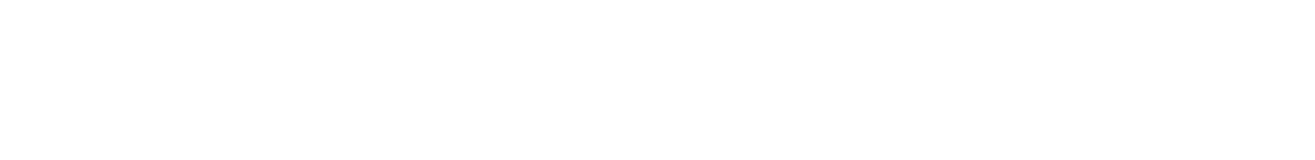
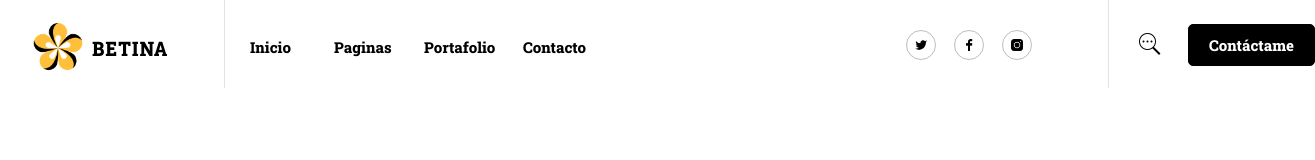
Before and after one commit to betiyost2001/TPFinalUno, a plain HTML site: page index.html in a window 1280 px wide. Shown: the whole page, 1315 px wide, since content can reach past the window. Drawn offline with Linux system fonts and the light colour scheme.

Commit message:
Termine encabezado de portafolio

```diff
--- a/css/style.css
+++ b/css/style.css
@@ -0,0 +1,139 @@
+/* ACA EMPIEZA EL MENU DE ARRIBA */
+
+.header{
+    position: fixed;
+}
+
+.conteiner a{
+    text-decoration: none;
+    color: black;
+    font-weight: 800;
+    font-size: 15px;
+}
+
+
+.conteiner button{
+    color: black;
+    background-color: white;
+    font-weight: 800;
+    font-size: 15px;
+    border: none;
+    font-family: "Roboto Slab", serif;
+    font-optical-sizing: auto;
+    font-style: normal;
+    cursor: pointer;
+}
+
+.conteiner{
+    display: flexbox;
+    flex-direction: row;
+    justify-content: space-between;
+    position: relative;
+    font-family: "Roboto Slab", serif;
+    font-optical-sizing: auto;
+    font-style: normal;
+}
+
+
+.item1 img{
+    margin: 10px 0px 0px -40px;
+    position: absolute;
+    height: 60px;
+    left: 60px;
+}
+
+.item1 h2{
+
+    letter-spacing: 1.5px;
+    position: absolute;
+    margin: 27px 0px 0px 80px;
+    font-size: 20px;
+    font-weight: 1000;
+    transform: scale(0.9,1);
+}
+
+.vl {
+    border-left: 1px solid rgba(128, 128, 128, 0.219);
+    height: 90px;
+    position: absolute;
+    margin: -10px 0px 0px 216px;
+  }
+
+.item2{
+    margin: 28px 0px 0px 236px;
+    position: absolute;
+}
+
+.item3{
+    margin: 28px 0px 0px 320px;
+    position: absolute;
+}
+
+.item4{
+    margin: 28px 0px 0px 410px;
+    position: absolute;
+}
+
+.item5{
+    margin: 28px 0px 0px 515px;
+    position: absolute;
+}
+
+.item6 img{
+    height: 28px;
+    left: 28px;
+    position: absolute;
+    border: 1px solid rgba(128, 128, 128, 0.514);
+    border-radius: 50px;
+    border-collapse: separate;
+    border-spacing: 10px 5px;
+}
+
+.img1{
+    margin: 22px 0px 0px 870px;
+}
+
+.imgg{
+    margin: 22px 0px 0px 918px;
+}
+
+.img3{
+    margin: 22px 0px 0px 966px;
+}
+
+.vl1 {
+    border-left: 1px solid rgba(128, 128, 128, 0.219);
+    height: 90px;
+    position: absolute;
+    margin: -10px 0px 0px 1100px;
+  }
+
+  .item7{
+    position: absolute;
+    margin: 22px 0px 0px 1123px;
+
+  }
+
+  .item7 img{
+    height: 25px;
+    left: 25px;
+  }
+
+  .item8{
+    position: absolute;
+    margin: 16px 0px 0px 1180px;
+  }
+
+  .item8 button{
+    background-color: black;
+    color: white;
+    padding: 10px 20px;
+    border: 1px solid black;
+    border-radius: 5px;
+    transition: box-shadow 1seg ease-in-out;
+
+  }
+
+  .item8 button:hover{
+    box-shadow: 0 12px 16px 0 rgba(0,0,0,0.24), 0 17px 50px 0 rgba(0,0,0,0.19);
+  }
--- a/index.html
+++ b/index.html
@@ -4,8 +4,47 @@
     <meta charset="UTF-8">
     <meta name="viewport" content="width=device-width, initial-scale=1.0">
     <title>Document</title>
+    <link rel="stylesheet" href="css/style.css">
+    <style>
+        @import url('https://fonts.googleapis.com/css2?family=Roboto+Slab:wght@100..900&display=swap');
+    </style>
 </head>
 <body>
-    <header></header>
+    <header>
+        <div class="conteiner">
+            <div class="item1">
+                <img src="image/flor.png" alt="">
+                <h2>BETINA</h2>
+            </div>
+            <div class="vl"></div>
+            <div class="item2">
+                <button>Inicio </button>
+            </div>
+            <div class="item3">
+                <button>Paginas</button>
+            </div>
+            <div class="item4">
+                <button>Portafolio</button>
+            </div>
+            <div class="item5">
+                <a href="">Contacto</a>
+            </div>
+            <div class="item6">
+                <img src="image/twitter.png" alt="" class="img1">
+                <img src="image/facebook.png" alt="" class="imgg">
+                <img src="image/instagram.png" alt="" class="img3">
+            </div>
+            <div class="vl1"></div>
+            <div class="item7">
+                <button>
+                    <img src="image/lupa.png" alt="">
+                </button>
+            </div>
+            <div class="item8">
+                <button>Contáctame</button>
+            </div>
+
+        </div>
+    </header>
 </body>
 </html>
```
Also changed, not shown: image/facebook.png (added), image/flor.png (added), image/instagram.png (added), image/lupa.png (added), image/twitter.png (added).
